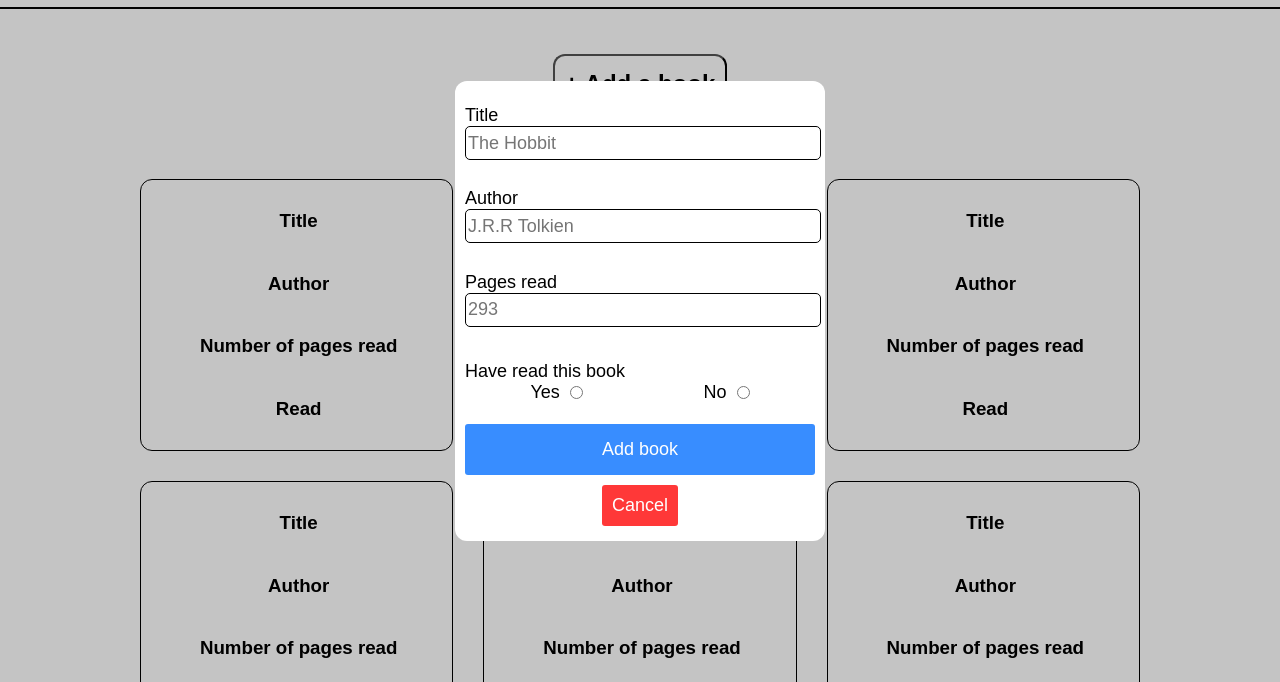
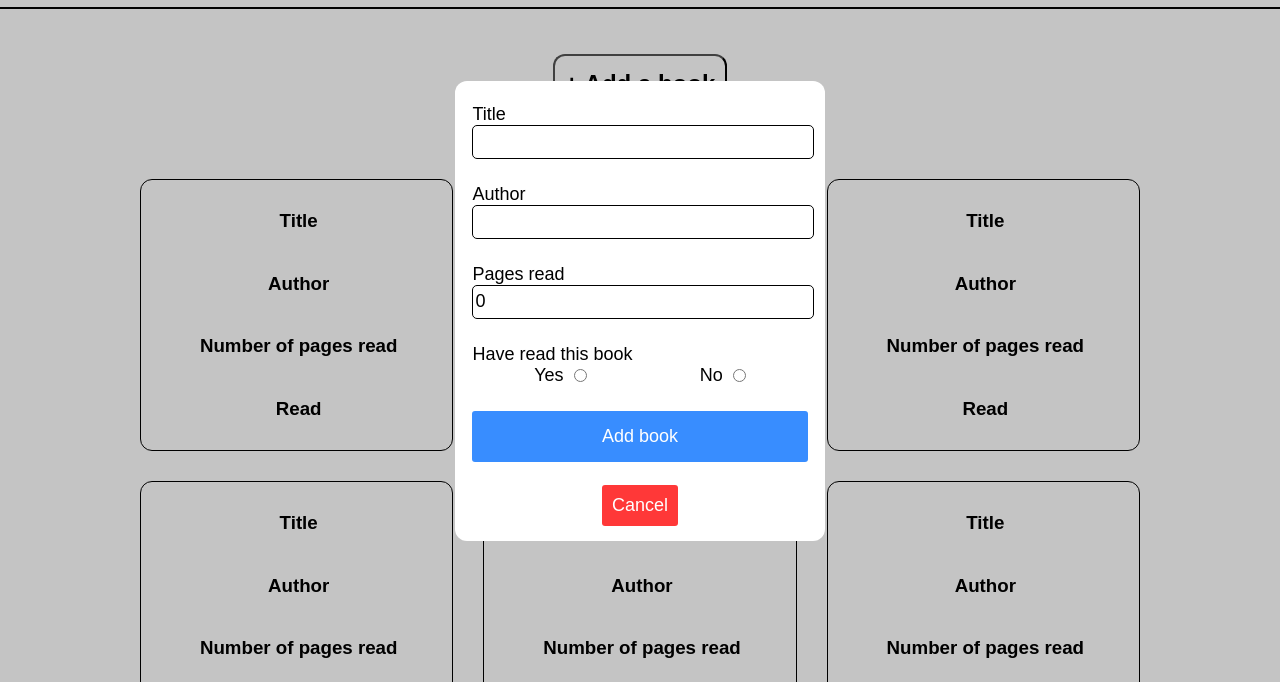
Before and after one commit to AwesomenessXP/library, a plain HTML site: page index.html in a window 1280 px wide. Both pictures are taken after a click on the button "+ Add a book". Shown: the part 89-771 px from the top of the page. Drawn offline with Linux system fonts and the light colour scheme.

Commit message:
fixed input validation

```diff
--- a/index.html
+++ b/index.html
@@ -14,18 +14,18 @@
         <div id="page-container">
             <div id="popup">
                 <div id="popup-window">
-                    <!-- <form></form> -->
+                    <form action="" post="">
                         <div>
                             <label for="title">Title</label>
-                        <input class='input' type='text' id="title" name="title" placeholder = "The Hobbit" required>
+                            <input class='input' type='text' id="title" name="title" required>
                         </div>
                         <div>
                             <label for="author">Author</label>
-                        <input class='input' type='text' id="author" name="author" placeholder = "J.R.R Tolkien" required>
+                            <input class='input' type='text' id="author" name="author" required>
                         </div>
                         <div>
                             <label for="pages">Pages read</label>
-                        <input class='input' type="number" id="pages" name="pages" placeholder = "293" required>
+                            <input class='input' type="number" id="pages" name="pages" required>
                         </div>
                         <div>
                             <p>Have read this book</p>
@@ -43,6 +43,7 @@
                             </div>
                         </div>
                         <button type="submit" id="submit-btn">Add book</button>
+                    </form>
                     <div id="cancel-button-container">
                         <button id="cancel-button">Cancel</button>
                     </div>
--- a/main.js
+++ b/main.js
@@ -12,9 +12,8 @@ HELPFUL TIPS:
 let myLibrary = [];
 let inputTitle;
 let inputAuthor;
-let inputPages;
+let inputPages = document.getElementById('pages');
 let inputRead;
-let newBook;
 const addBookBtn = document.getElementById("add-book-btn");
 const popupWindow = document.getElementById('popup-window');
 const popup = document.getElementById('popup');
@@ -24,7 +23,7 @@ const submitBtn = document.getElementById('submit-btn');
 
 // ----------------------------- OBJECTS/FUNCTIONS -------------------------
 
-function Book(title, author, pageNum = 0, isRead) { // the constructor
+function Book(title = ' ', author = ' ', pageNum = 0, isRead = ' ') { // the constructor
     this.title = title;
     this.author = author;
     this.pageNum = pageNum;
@@ -52,6 +51,7 @@ function closePopUp () {
 window.addEventListener('load', () => {
     popup.style.display = 'none';
     popupWindow.style.display = 'none';
+    inputPages.value = 0;
 });
 
 addBookBtn.addEventListener('click', () => {
@@ -75,9 +75,11 @@ submitBtn.addEventListener('click', () => {
             && (inputRead !== '')) {
         console.log(`${inputTitle}, ${inputAuthor}, ${inputPages}, ${inputRead}`);
 
-        document.getElementById('title').value = '';
-        document.getElementById('author').value = '';
-        document.getElementById('pages').value = '';
+        document.getElementById('title').value = ' ';
+        document.getElementById('author').value = ' ';
+        document.getElementById('pages').value = 0;
+        closePopUp();
+
     }// if
 
     // Reset the variables
--- a/popup.css
+++ b/popup.css
@@ -14,7 +14,7 @@
 
 #popup-window {
     display: none;
-    grid-template: 1fr 1fr 1fr 1fr / 1fr;
+    grid-template: 10fr 1fr / 1fr;
     height: 450px;
     width: 350px;
     /* margin-top: 150px; */
@@ -31,6 +31,7 @@ form {
     display: grid;
     justify-content: space-around;
     align-items: center;
+    height: 100%;
 }
 
 #cancel-button-container {
```
Lines whose indentation alone changed are shown as unchanged.
